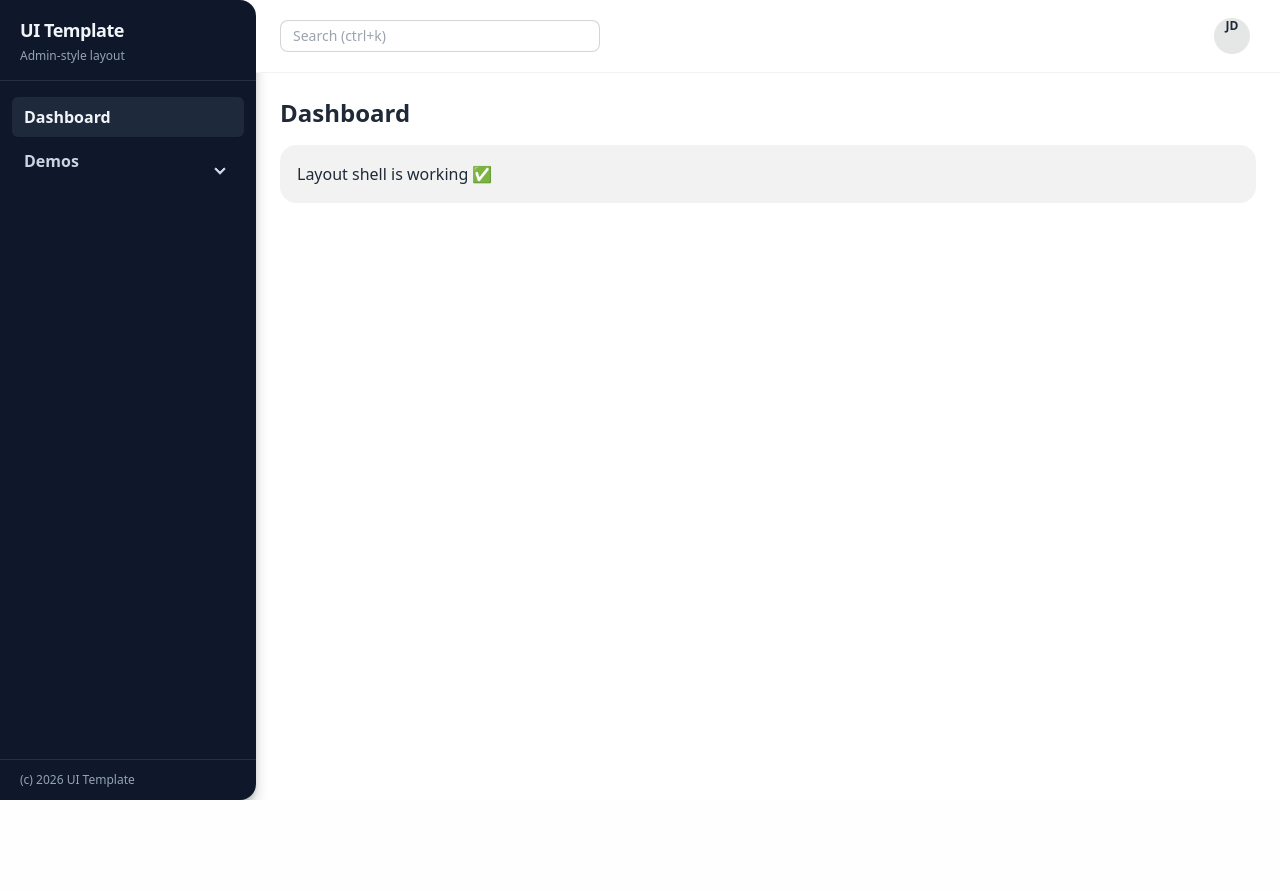
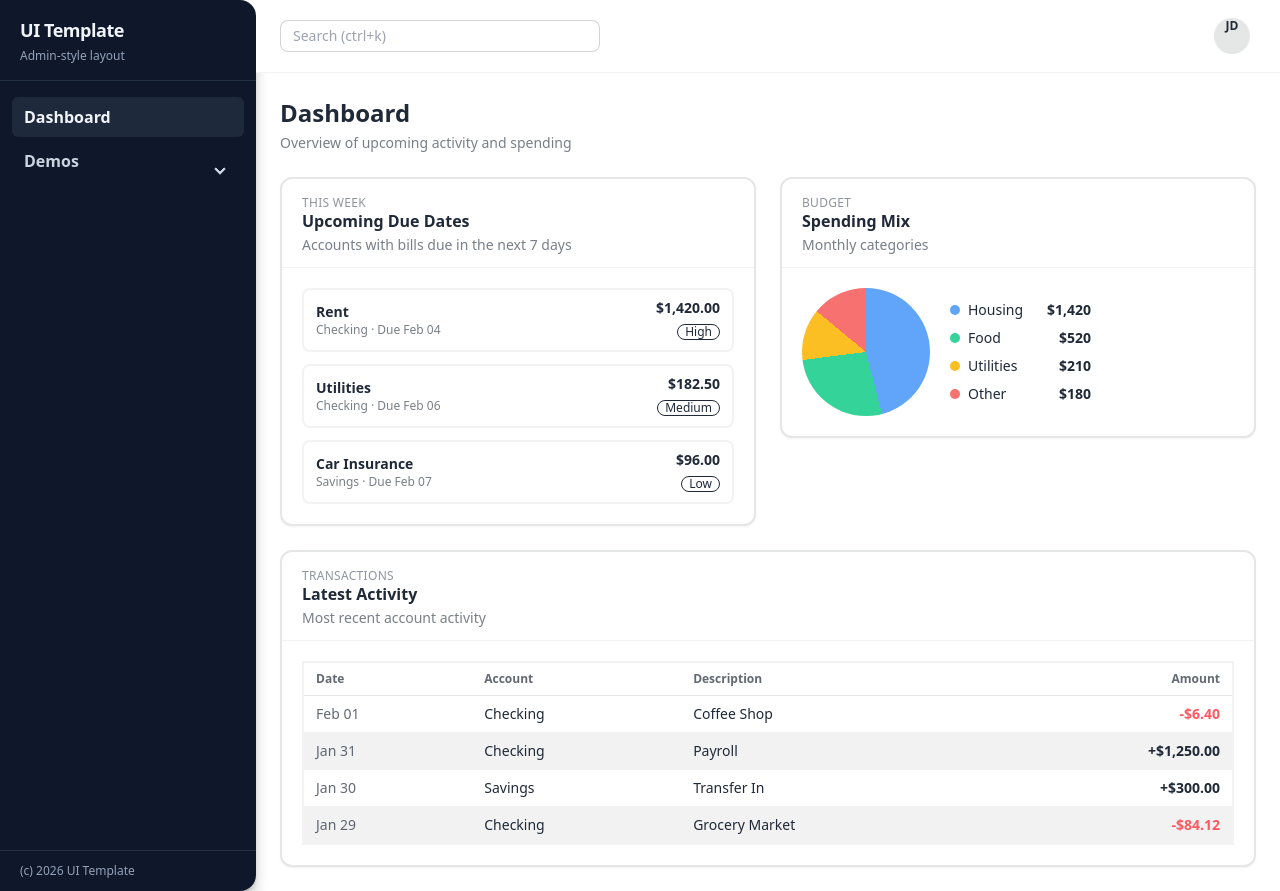
Before and after one commit to mycoola904/ui_template, a Django app: page / in a window 1280 px wide. Before the commit the page ends 800 px from the top, so only its background shows below. Run offline with Django 5.2, Linux system fonts and the light colour scheme; style sheets or scripts are compiled from the project's sources.

Commit message:
Implement dashboard components with due dates, budget pie chart, and latest transactions; update dashboard layout and context data

```diff
--- /dev/null
+++ b/ui_template/templates/ui/components/dashboard_panel.html
@@ -0,0 +1,47 @@
+<!--
+  ui/components/dashboard_panel.html
+
+  Usage:
+  {#{% with dp_title="Upcoming Due Dates" dp_subtitle="Next 7 days" dp_body_template="ui/components/panel_bodies/account_due_list.html" %}#}
+  {#{% include "ui/components/dashboard_panel.html" %}#}
+  {#{% endwith %}#}
+
+  Expected context:
+    dp_title: string (required)
+    dp_subtitle: optional string
+    dp_kicker: optional string (small label above title)
+    dp_actions_template: optional template path for header actions
+    dp_body_template: template path for panel body
+    dp_footer_template: optional template path for footer content
+-->
+
+<section class="bg-base-100 border-2 border-base-300 rounded-xl shadow-sm">
+  <header class="px-5 pt-4 pb-3 border-b border-base-200">
+    {% if dp_kicker %}
+      <div class="text-xs uppercase tracking-wide text-base-content/50">{{ dp_kicker }}</div>
+    {% endif %}
+    <div class="flex items-start justify-between gap-4">
+      <div>
+        <h3 class="text-base font-semibold leading-tight">{{ dp_title }}</h3>
+        {% if dp_subtitle %}
+          <p class="mt-1 text-sm text-base-content/60">{{ dp_subtitle }}</p>
+        {% endif %}
+      </div>
+      {% if dp_actions_template %}
+        <div class="shrink-0">
+          {% include dp_actions_template %}
+        </div>
+      {% endif %}
+    </div>
+  </header>
+
+  <div class="p-5">
+    {% include dp_body_template %}
+  </div>
+
+  {% if dp_footer_template %}
+    <footer class="px-5 pb-4 pt-3 border-t border-base-200">
+      {% include dp_footer_template %}
+    </footer>
+  {% endif %}
+</section>
--- /dev/null
+++ b/ui_template/templates/ui/components/dashboard_panels/budget_pie.html
@@ -0,0 +1,18 @@
+<div class="flex items-center gap-5">
+  <div class="h-32 w-32 rounded-full ring-8 ring-base-100"
+       style="background: {{ budget_conic }};">
+  </div>
+
+  <div class="space-y-2">
+    {% for slice in budget_legend %}
+      <div class="flex items-center justify-between gap-6">
+        <div class="flex items-center gap-2">
+          <span class="inline-block h-2.5 w-2.5 rounded-full"
+                style="background: {{ slice.color }};"></span>
+          <span class="text-sm text-base-content">{{ slice.label }}</span>
+        </div>
+        <span class="text-sm font-semibold text-base-content">{{ slice.amount }}</span>
+      </div>
+    {% endfor %}
+  </div>
+</div>
--- /dev/null
+++ b/ui_template/templates/ui/components/dashboard_panels/due_dates.html
@@ -0,0 +1,16 @@
+<div class="space-y-3">
+  {% for item in due_accounts %}
+    <div class="flex items-center justify-between rounded-lg border-2 border-base-200 bg-base-100/60 px-3 py-2">
+      <div>
+        <div class="text-sm font-semibold text-base-content">{{ item.name }}</div>
+        <div class="text-xs text-base-content/60">{{ item.account }} · Due {{ item.due }}</div>
+      </div>
+      <div class="text-right">
+        <div class="text-sm font-semibold text-base-content">{{ item.amount }}</div>
+        <span class="badge badge-outline badge-sm">
+          {{ item.status }}
+        </span>
+      </div>
+    </div>
+  {% endfor %}
+</div>
--- /dev/null
+++ b/ui_template/templates/ui/components/dashboard_panels/latest_transactions.html
@@ -0,0 +1,22 @@
+<div class="overflow-x-auto">
+  <table class="table table-zebra table-sm border-2 border-base-200 w-full">
+    <thead>
+      <tr class="text-base-content/70 border-b border-base-300">
+        <th>Date</th>
+        <th>Account</th>
+        <th>Description</th>
+        <th class="text-right">Amount</th>
+      </tr>
+    </thead>
+    <tbody>
+      {% for row in transactions %}
+        <tr class="hover ">
+          <td class="text-sm text-base-content/70">{{ row.date }}</td>
+          <td class="text-sm font-medium">{{ row.account }}</td>
+          <td class="text-sm">{{ row.description }}</td>
+          <td class="text-right text-sm font-semibold {{ row.amount_class }}">{{ row.amount }}</td>
+        </tr>
+      {% endfor %}
+    </tbody>
+  </table>
+</div>
--- a/ui_template/templates/ui/components/panel.html
+++ b/ui_template/templates/ui/components/panel.html
@@ -1,6 +1,6 @@
 {# ui/components/panel.html #}
 
-<section class="bg-base-100 border border-base-200 rounded-xl shadow-sm">
+<section class="bg-base-100 border-2 border-base-300 rounded-xl shadow-md">
   {% if panel_title or panel_subtitle %}
     <header class="px-6 pt-5 pb-3 border-b border-base-200">
       {% if panel_title %}
--- a/ui_template/templates/ui/components/table.html
+++ b/ui_template/templates/ui/components/table.html
@@ -22,10 +22,10 @@
 -->
 
 
-<div class="overflow-x-auto bg-base-100 rounded-xl border border-base-200">
-  <table class="table table-zebra table-sm w-full">
+<div class="overflow-x-auto bg-base-100 rounded-xl border-2 border-base-200 shadow-md">
+  <table class="table table-zebra table-sm  border-base-200 w-full">
     <thead>
-      <tr class="text-base-content">
+      <tr class="border-b-2 border-base-300 text-base-content">
         {% for h in headers %}
           <th>{{ h }}</th>
         {% endfor %}
--- a/ui_template/templates/ui/pages/dashboard.html
+++ b/ui_template/templates/ui/pages/dashboard.html
@@ -1,8 +1,30 @@
 {% extends "ui/layout/app.html" %}
 {% block title %}Dashboard{% endblock %}
 {% block main %}
-<div class="text-2xl font-semibold">Dashboard</div>
-<div class="mt-4 alert">
-  <span>Layout shell is working ✅</span>
+<div class="flex items-center justify-between">
+  <div>
+    <div class="text-2xl font-semibold">Dashboard</div>
+    <p class="mt-1 text-sm text-base-content/60">Overview of upcoming activity and spending</p>
+  </div>
+</div>
+
+<div class="mt-6 grid grid-cols-1 gap-6 lg:grid-cols-2">
+  {% with dp_kicker="This Week" dp_title="Upcoming Due Dates" dp_subtitle="Accounts with bills due in the next 7 days" dp_body_template="ui/components/dashboard_panels/due_dates.html" %}
+    <div class="lg:col-span-1">
+      {% include "ui/components/dashboard_panel.html" %}
+    </div>
+  {% endwith %}
+
+  {% with dp_kicker="Budget" dp_title="Spending Mix" dp_subtitle="Monthly categories" dp_body_template="ui/components/dashboard_panels/budget_pie.html" %}
+    <div class="lg:col-span-1">
+      {% include "ui/components/dashboard_panel.html" %}
+    </div>
+  {% endwith %}
+
+  {% with dp_kicker="Transactions" dp_title="Latest Activity" dp_subtitle="Most recent account activity" dp_body_template="ui/components/dashboard_panels/latest_transactions.html" %}
+    <div class="lg:col-span-2">
+      {% include "ui/components/dashboard_panel.html" %}
+    </div>
+  {% endwith %}
 </div>
 {% endblock %}
--- a/ui_template/ui/views.py
+++ b/ui_template/ui/views.py
@@ -2,7 +2,84 @@ from django.shortcuts import render
 
 
 def dashboard(request):
-    return render(request, "ui/pages/dashboard.html", {"active_nav": "dashboard"})
+    due_accounts = [
+        {
+            "name": "Rent",
+            "account": "Checking",
+            "due": "Feb 04",
+            "amount": "$1,420.00",
+            "status": "High",
+        },
+        {
+            "name": "Utilities",
+            "account": "Checking",
+            "due": "Feb 06",
+            "amount": "$182.50",
+            "status": "Medium",
+        },
+        {
+            "name": "Car Insurance",
+            "account": "Savings",
+            "due": "Feb 07",
+            "amount": "$96.00",
+            "status": "Low",
+        },
+    ]
+
+    budget_legend = [
+        {"label": "Housing", "amount": "$1,420", "color": "#60a5fa"},
+        {"label": "Food", "amount": "$520", "color": "#34d399"},
+        {"label": "Utilities", "amount": "$210", "color": "#fbbf24"},
+        {"label": "Other", "amount": "$180", "color": "#f87171"},
+    ]
+    budget_conic = (
+        "conic-gradient("
+        "#60a5fa 0 46%, "
+        "#34d399 46% 73%, "
+        "#fbbf24 73% 86%, "
+        "#f87171 86% 100%"
+        ")"
+    )
+
+    transactions = [
+        {
+            "date": "Feb 01",
+            "account": "Checking",
+            "description": "Coffee Shop",
+            "amount": "-$6.40",
+            "amount_class": "text-error",
+        },
+        {
+            "date": "Jan 31",
+            "account": "Checking",
+            "description": "Payroll",
+            "amount": "+$1,250.00",
+            "amount_class": "text-success",
+        },
+        {
+            "date": "Jan 30",
+            "account": "Savings",
+            "description": "Transfer In",
+            "amount": "+$300.00",
+            "amount_class": "text-success",
+        },
+        {
+            "date": "Jan 29",
+            "account": "Checking",
+            "description": "Grocery Market",
+            "amount": "-$84.12",
+            "amount_class": "text-error",
+        },
+    ]
+
+    context = {
+        "active_nav": "dashboard",
+        "due_accounts": due_accounts,
+        "budget_legend": budget_legend,
+        "budget_conic": budget_conic,
+        "transactions": transactions,
+    }
+    return render(request, "ui/pages/dashboard.html", context)
 
 def tables(request):
     return render(request, "ui/pages/tables.html", {"active_nav": "tables"})
```
